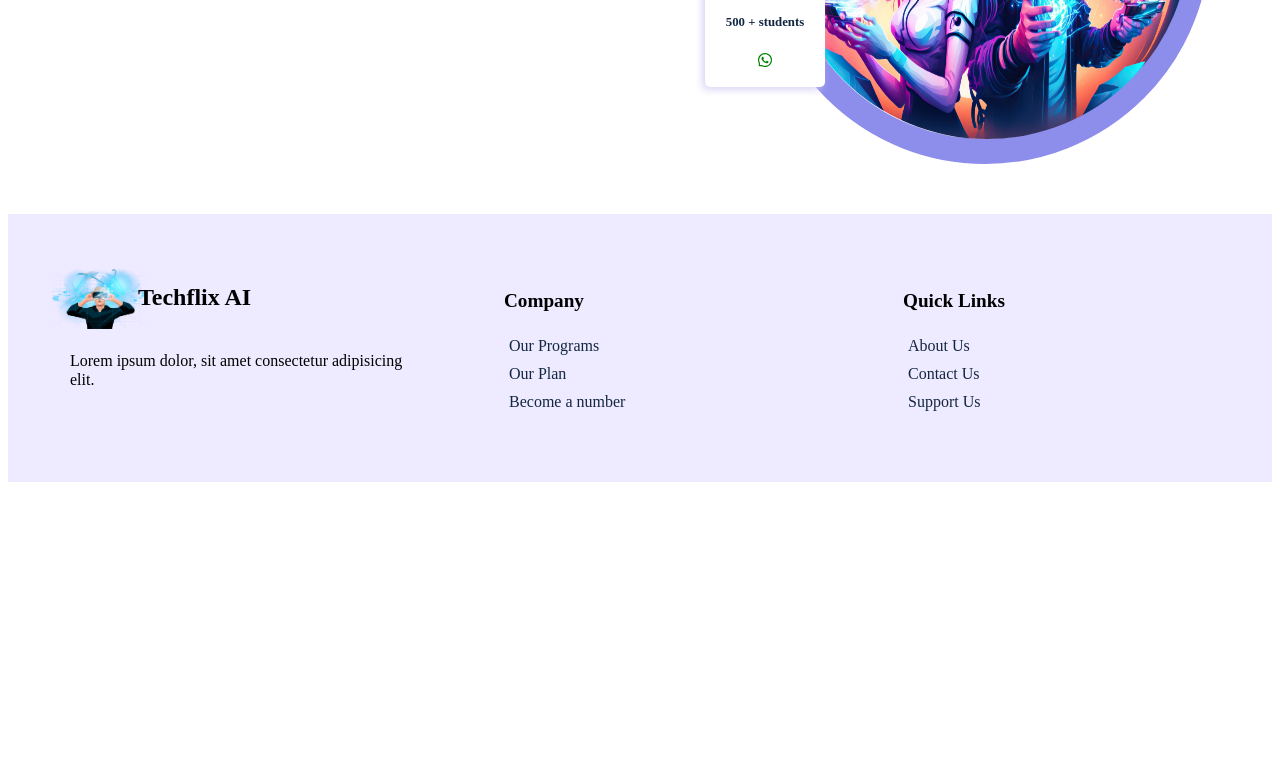
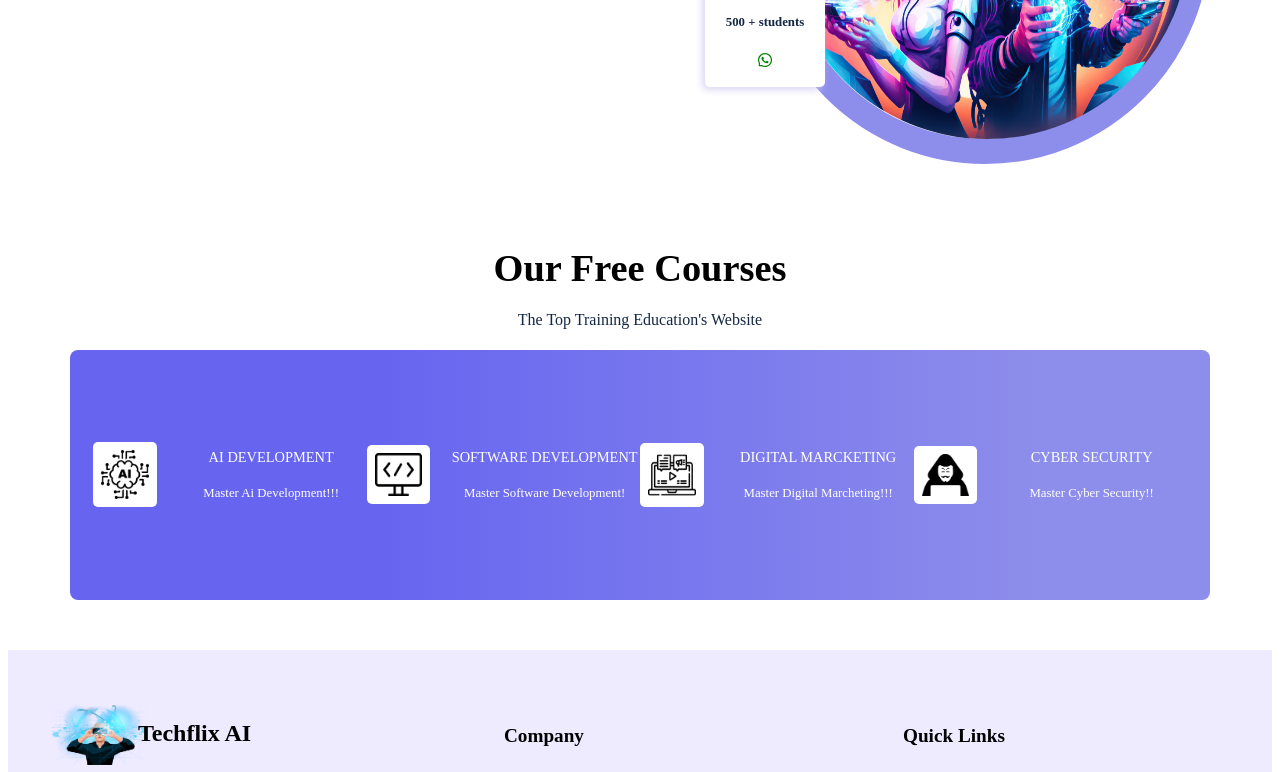
Before and after one commit to fuadofficial/EDUCATION-PROJECT, a React (Create React App) app: page / in a window 1280 px wide. Shown: the part 464-1236 px from the top of the page. Before the commit the page ends 954 px from the top, so only its background shows below. Built offline with nearby package versions, Linux system fonts and the light colour scheme.

Commit message:
completed courses section

```diff
--- /dev/null
+++ b/src/components/Pages/Courses/Courses.css
@@ -0,0 +1,57 @@
+.course-top {
+  margin-bottom: 50px;
+  text-align: center;
+}
+.course-top h2 {
+  font-size: 2.4rem;
+  margin-bottom: 1rem;
+}
+.course-top p {
+  color: var(--heading-color);
+  font-size: 1rem;
+  line-height: 28px;
+}
+.course-wrapper {
+  background: linear-gradient(
+    90deg,
+    rgba(103, 101, 240, 1) 27%,
+    rgba(141, 141, 235, 1) 85%
+  );
+  border-radius: 0.5rem;
+  display: flex;
+  align-items: center;
+  justify-content: center;
+  padding: 80px 23px;
+}
+.course-item {
+  display: flex;
+  align-items: center;
+  column-gap: 1.2rem;
+  width: 33%;
+}
+.course-icon {
+  width: 20%;
+  height: 20%;
+  display: flex;
+  align-items: center;
+  justify-content: center;
+  padding: 0.5rem;
+  border-radius: 5px;
+  background: #fff;
+}
+.course-icon img {
+  width: 100%;
+}
+.course-content {
+  width: 80%;
+}
+.course-content h4 {
+  font-size: 0.9rem;
+  color: #fff;
+  font-weight: 500;
+  margin-bottom: 0.6rem;
+}
+.course-content p {
+  font-size: 0.8rem;
+  color: #fff;
+}
--- /dev/null
+++ b/src/components/Pages/Courses/Courses.js
@@ -0,0 +1,58 @@
+import React from 'react'
+import './Courses.css'
+import ai from '../../../assets/img/ai.png'
+import dg from '../../../assets/img/dg.png'
+import sd from '../../../assets/img/sd.png'
+import hacking from '../../../assets/img/hacking.png'
+
+function Courses() {
+    const courseData = [
+        {
+            title: "AI DEVELOPMENT",
+            desc: 'Master Ai Development!!!',
+            img: ai
+        },
+        {
+            title: "SOFTWARE DEVELOPMENT",
+            desc: 'Master Software Development!',
+            img: sd
+        },
+        {
+            title: "DIGITAL MARCKETING",
+            desc: 'Master Digital Marcheting!!!',
+            img: dg
+        },
+        {
+            title: "CYBER SECURITY",
+            desc: 'Master Cyber Security!!',
+            img: hacking
+        },
+    ]
+    return (
+        <div className="container course-container">
+            <div className="course-top">
+                <h2 className='section_title'>Our Free Courses</h2>
+                <p>The Top Training Education's Website</p>
+                <div className="course-wrapper">
+                    {
+                        courseData.map((item, index) => {
+                            return (
+                                <div className="course-item" key={index}>
+                                    <span className='course-icon'>
+                                        <img src={item.img} alt="" />
+                                    </span>
+                                    <div className="course-content">
+                                        <h4>{item.title}</h4>
+                                        <p>{item.desc}</p>
+                                    </div>
+                                </div>
+                            )
+                        })
+                    }
+                </div>
+            </div>
+        </div>
+    )
+}
+
+export default Courses
--- a/src/components/Pages/Home/Home.js
+++ b/src/components/Pages/Home/Home.js
@@ -2,6 +2,7 @@ import React from 'react'
 import './Home.css'
 import meta from '../../../assets/img/meta.jpeg'
 import { AiOutlineWhatsApp } from 'react-icons/ai'
+import Courses from '../Courses/Courses'
 
 function Home() {
     const handleclick = () => {
@@ -11,6 +12,7 @@ function Home() {
         window.open('https://www.youtube.com/watch?v=AcKEdVNGibA&t=2687s')
     }
     return (
+        <>
             <section>
                 <div className="container">
                     <div className="home-container">
@@ -41,6 +43,9 @@ function Home() {
                     </div>
                 </div>
             </section>
+            <Courses />
+        </>
+
     )
 }
 
```
Lines whose indentation alone changed are shown as unchanged.
